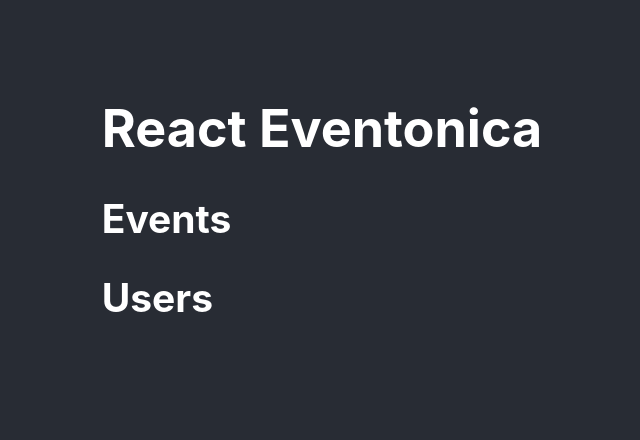
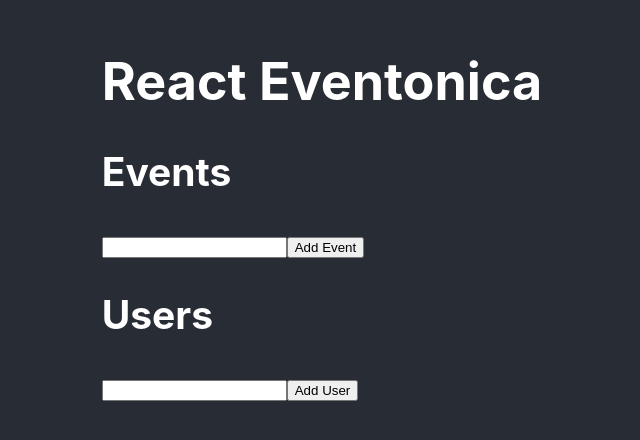
Before and after one commit to picaq/react-eventonica, a React (Create React App) app: page / in a window 1280 px wide. Shown: the part 192-632 px from the top of the page, without its empty margins (318-958 px from the left). Built offline with nearby package versions, Linux system fonts and the light colour scheme.

Commit message:
add title variable, input and button to Users and Events components

```diff
--- a/src/App.js
+++ b/src/App.js
@@ -16,22 +16,27 @@ function App() {
 }
 
 function Events() {
+  let title="Event";
   return (
     <>
     <h2>Events</h2>
     <form action="">
-
+      <input type="text"/>
+      <button>Add {title}</button>
     </form>
 
     </>
   )
 }
+
 function Users() {
+  let title = "User";
   return (
     <>
     <h2>Users</h2>
     <form action="">
-
+    <input type="text"/>
+    <button>Add {title}</button>
     </form>
 
     </>
```
